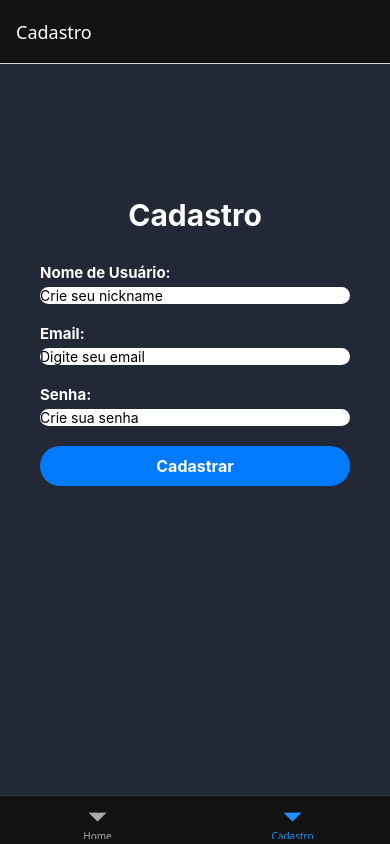
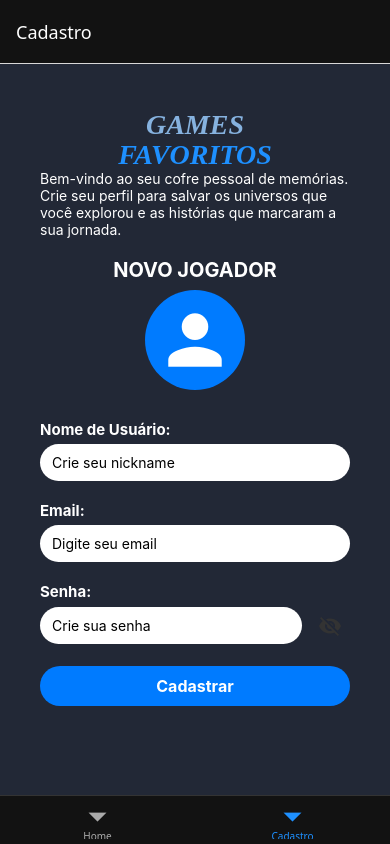
Before and after one commit to JhonatanFavoreto/aula-mobile-desenvolvimento-ppdm, a React Native app: screen /Cadastro in a window 390 px wide. Built offline with nearby package versions, Linux system fonts and the light colour scheme.

Commit message:
feat: Finaliza cadastro

```diff
--- a/cadastro.js
+++ b/cadastro.js
@@ -1,59 +1,91 @@
 import { StatusBar } from 'expo-status-bar';
 import { useState } from 'react';
-import { StyleSheet, Text, TextInput, View } from 'react-native';
+import { StyleSheet, Text, TextInput, View, TouchableOpacity, Alert } from 'react-native';
+import { MaterialIcons } from '@expo/vector-icons';
 
 export default function Cadastro() {
-
-  const [nome, setNome ] = useState('');
+    const [nome, setNome] = useState('');
     const [email, setEmail] = useState('');
     const [senha, setSenha] = useState('');
+    const [showSenha, setShowSenha] = useState(false);
+
+    const handleRegister = () => {
+        if (!nome || !email || !senha) {
+            Alert.alert('Erro', 'Preencha todos os campos.');
+            return;
+        }
+        if (senha.length < 6) {
+            Alert.alert('Erro', 'A senha deve ter pelo menos 6 caracteres.');
+            return;
+        }
+        Alert.alert('Sucesso', 'Cadastro realizado com sucesso!');
+    };
 
     return (
         <View style={styles.container}>
-      <Text style={styles.textTitle}>Cadastro</Text>
+            <Text style={styles.logo}>GAMES</Text>
+            <Text style={styles.logo2}>FAVORITOS</Text>
+
+            <View style={styles.containerText}>
+                <Text style={styles.textContainer}>
+                    Bem-vindo ao seu cofre pessoal de memórias. Crie seu perfil para salvar os
+                    universos que você explorou e as histórias que marcaram a sua jornada.
+                </Text>
+                <Text style={styles.textNew}>NOVO JOGADOR</Text>
+            </View>
+
+            <View style={styles.profileIcon}>
+                <MaterialIcons name="person" size={80} color="white" />
+            </View>
 
             <View style={styles.containerInputs}>
                 <View>
                     <Text style={styles.textInput}>Nome de Usuário:</Text>
                     <TextInput
                         style={styles.inputType}
-          placeholder='Crie seu nickname'
+                        placeholder="Crie seu nickname"
                         secureTextEntry={false}
                         value={nome}
-          onChangeText={setNome}>
-          </TextInput>
+                        onChangeText={setNome}></TextInput>
                 </View>
 
                 <View>
                     <Text style={styles.textInput}>Email:</Text>
                     <TextInput
                         style={styles.inputType}
-          placeholder='Digite seu email'
+                        placeholder="Digite seu email"
                         secureTextEntry={false}
-          keyboardType='email-address'
+                        keyboardType="email-address"
                         value={email}
-          onChangeText={setEmail}>
-
-
-          </TextInput>
+                        onChangeText={setEmail}></TextInput>
                 </View>
 
                 <View>
                     <Text style={styles.textInput}>Senha:</Text>
+                    <View style={styles.passwordRow}>
                         <TextInput
-          style={styles.inputType}
-          placeholder='Crie sua senha'
-          secureTextEntry={true}
-          keyboardType='numeric'
+                            style={[styles.inputType, styles.passwordInput]}
+                            placeholder="Crie sua senha"
+                            secureTextEntry={!showSenha}
                             value={senha}
-          onChangeText={setSenha}>
-          </TextInput>
+                            onChangeText={setSenha}
+                            autoCapitalize="none"
+                        />
+                        <TouchableOpacity
+                            onPress={() => setShowSenha((prev) => !prev)}
+                            style={styles.iconButton}>
+                            <MaterialIcons
+                                name={showSenha ? 'visibility' : 'visibility-off'}
+                                size={24}
+                                color="#333"
+                            />
+                        </TouchableOpacity>
+                    </View>
                 </View>
 
-              <View style={styles.button}>
+                <TouchableOpacity style={styles.button} onPress={handleRegister}>
                     <Text style={styles.textButton}>Cadastrar</Text>
-              </View>
-
+                </TouchableOpacity>
             </View>
             <StatusBar style="auto" />
         </View>
@@ -66,13 +98,39 @@ const styles = StyleSheet.create({
         backgroundColor: '#222836',
         alignItems: 'center',
         justifyContent: 'center',
-
     },
-  textTitle: {
+    containerText: {
+        textDecorationColor: '#fff',
+        width: 310,
+        height: 100,
+    },
+    textContainer: {
         color: '#fff',
+    },
+    textNew: {
+        color: '#fff',
+        fontSize: 20,
         fontWeight: 'bold',
-    fontSize: 30,
-
+        marginTop: 20,
+        textAlign: 'center',
+        alignContent: 'center',
+    },
+    logo: {
+        color: '#86b2df',
+        fontSize: 28,
+        fontWeight: '900',
+        fontStyle: 'italic',
+        lineHeight: 30,
+        fontFamily: 'serif',
+        marginTop: 70,
+    },
+    logo2: {
+        color: '#1E90FF',
+        fontSize: 28,
+        fontWeight: '900',
+        fontStyle: 'italic',
+        lineHeight: 30,
+        fontFamily: 'serif',
     },
     containerInputs: {
         width: 310,
@@ -84,11 +142,24 @@ const styles = StyleSheet.create({
         color: '#fff',
         marginBottom: 5,
         fontSize: 15,
-    fontWeight: 'bold'
+        fontWeight: 'bold',
     },
     inputType: {
         backgroundColor: '#fff',
         borderRadius: 20,
+        paddingHorizontal: 12,
+        paddingVertical: 10,
+    },
+    passwordRow: {
+        flexDirection: 'row',
+        alignItems: 'center',
+    },
+    passwordInput: {
+        flex: 1,
+    },
+    iconButton: {
+        padding: 8,
+        marginLeft: 8,
     },
     button: {
         backgroundColor: '#007bff',
@@ -100,7 +171,14 @@ const styles = StyleSheet.create({
         color: '#fff',
         fontWeight: 'bold',
         fontSize: 16,
-  }
-
-
+    },
+    profileIcon: {
+        width: 100,
+        height: 100,
+        backgroundColor: '#007bff',
+        borderRadius: 50,
+        alignItems: 'center',
+        justifyContent: 'center',
+        marginTop: 20,
+    },
 });
```
Lines whose indentation alone changed are shown as unchanged.
